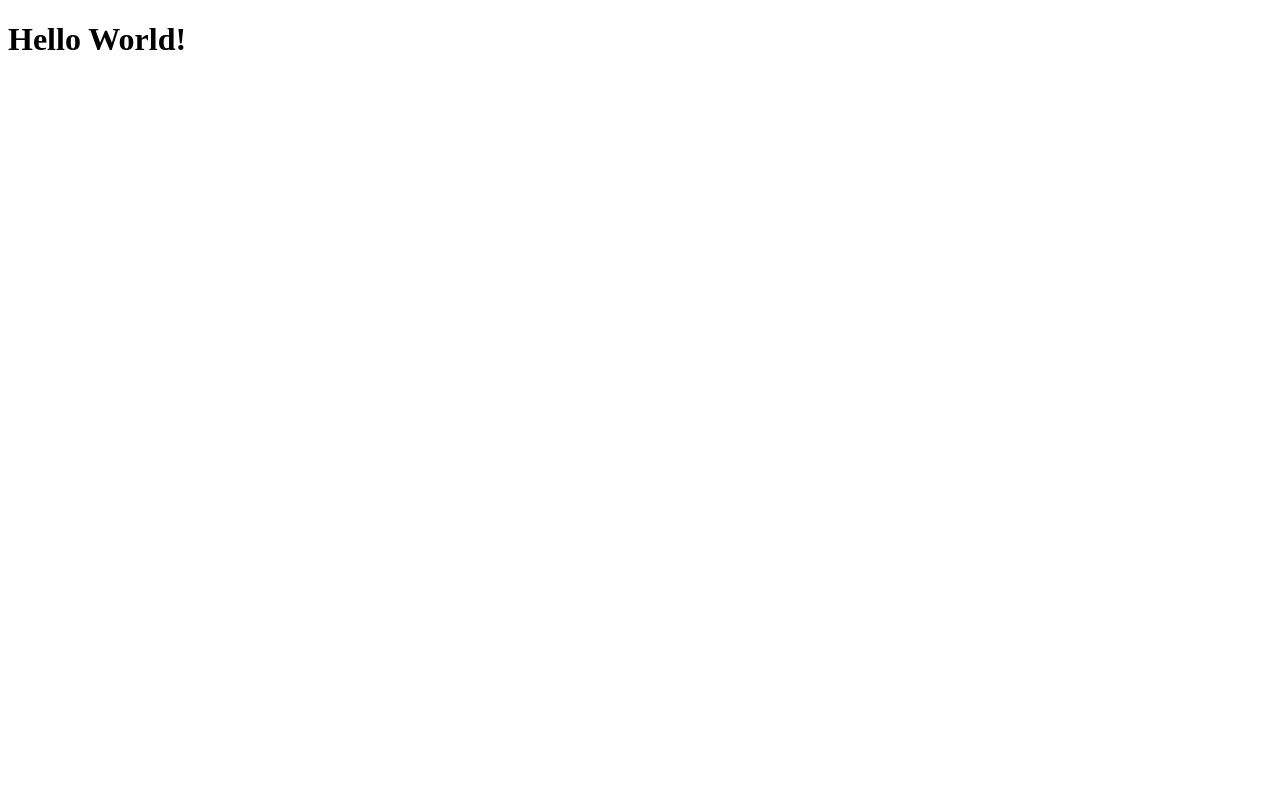
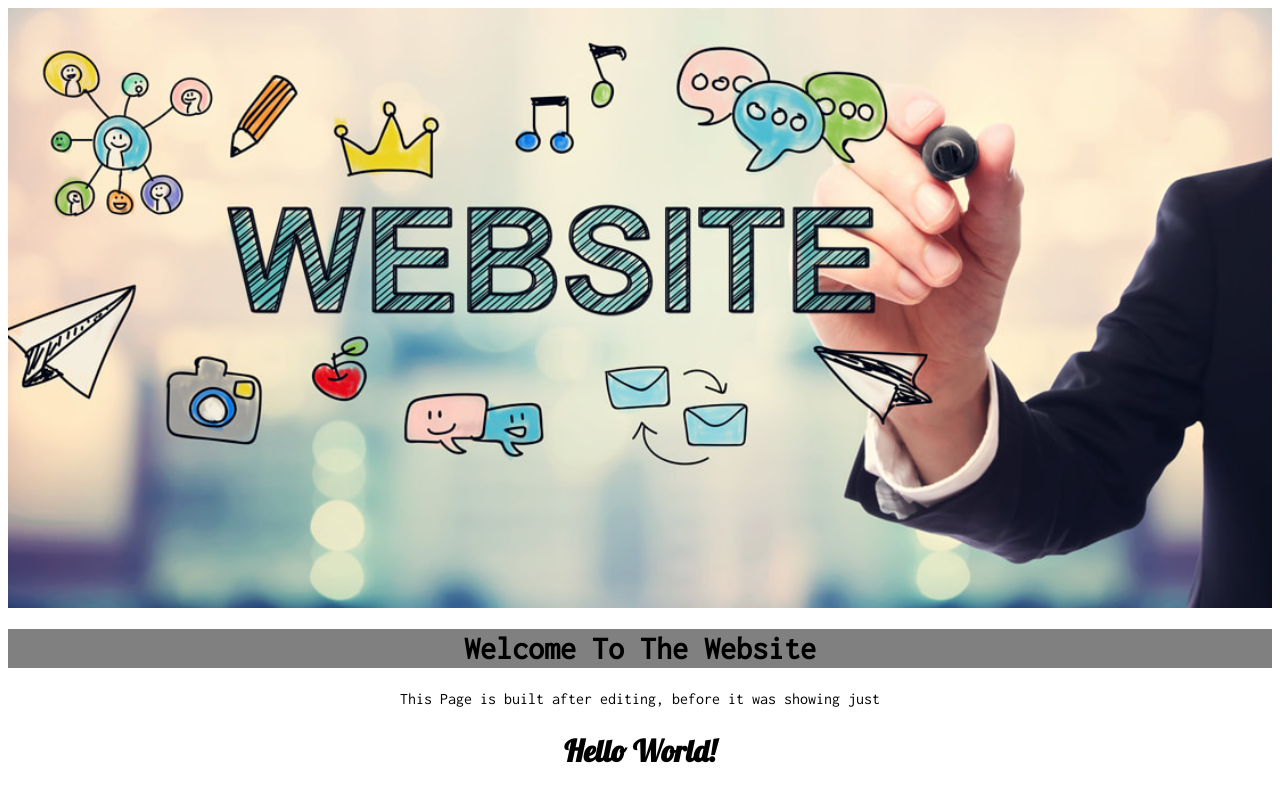
Before and after one commit to Kainat-Mahar/Class1Basics, a plain HTML site: page index.html in a window 1280 px wide. Drawn offline with Linux system fonts and the light colour scheme.

Commit message:
updated code in index.html

```diff
--- a/index.html
+++ b/index.html
@@ -3,9 +3,43 @@
 <head>
     <meta charset="UTF-8">
     <meta name="viewport" content="width=device-width, initial-scale=1.0">
-    <title>Document</title>
+    <title>Project_1n</title>
 </head>
+<link rel="stylesheet" href="https://fonts.googleapis.com/css?family=Inconsolata">
+<link href="https://fonts.googleapis.com/css2?family=Lobster" rel="stylesheet">
+<style>
+    body, html {
+      height: 100%;
+      font-family: "Inconsolata", sans-serif;
+    }
+    h1{
+        border: 3px solid grey;
+        background-color: grey;
+    }
+    h2{
+        font-family: "Lobster";
+        font-size: 30px;
+    }
+    .bgimg {
+      background-position: center;
+      background-size: cover;
+      background-image: url("website.jpg");
+      min-height: 75%;
+    }
+
+    .container{
+        text-align: center;
+    }
+</style>
 <body>
-    <h1>Hello World!</h1>
+   <!-- Header with image -->
+<header class="bgimg">
+  </header>
+<div class="container">
+    <h1>Welcome To The Website</h1>
+    <p>
+        This Page is built after editing, before it was showing just <span><h2>Hello World!</h2></span>
+    </p>
+</div>
 </body>
-</html>
+</htm
```
Also changed, not shown: website.jpg (added).
